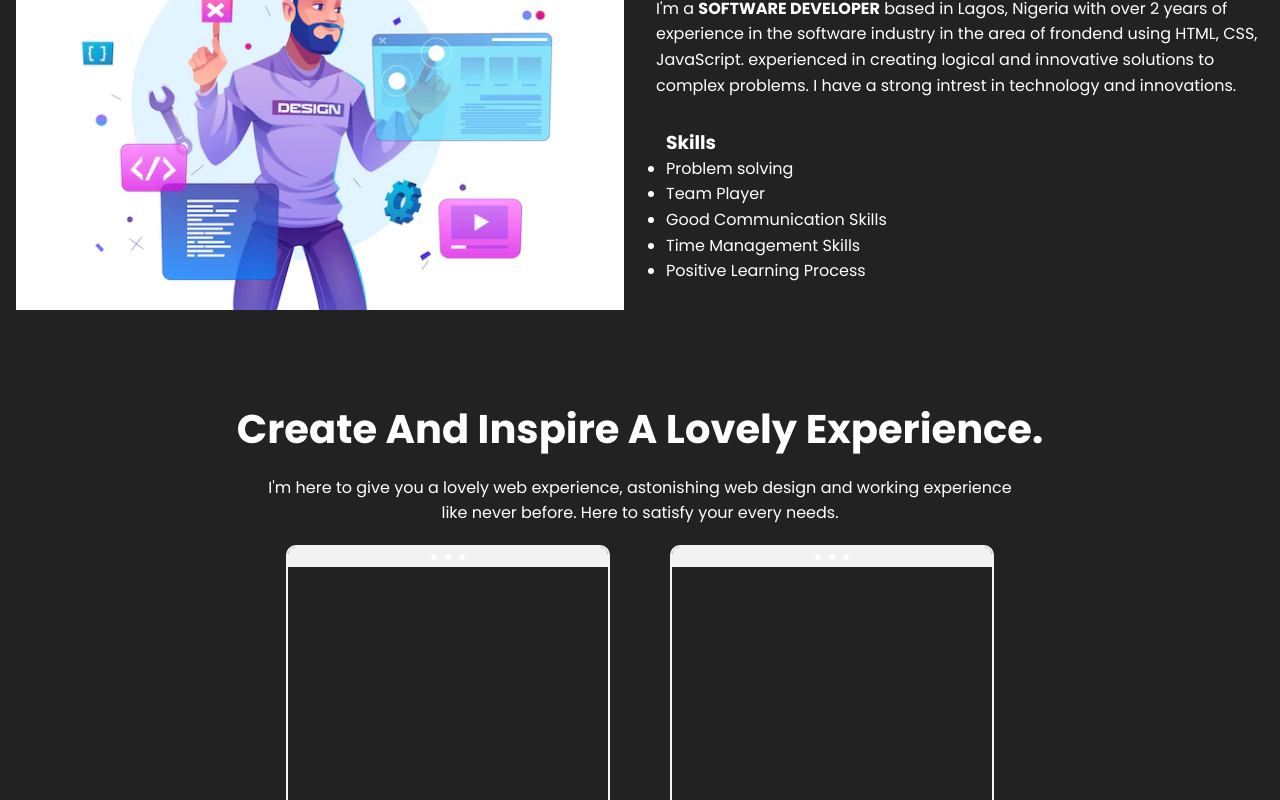
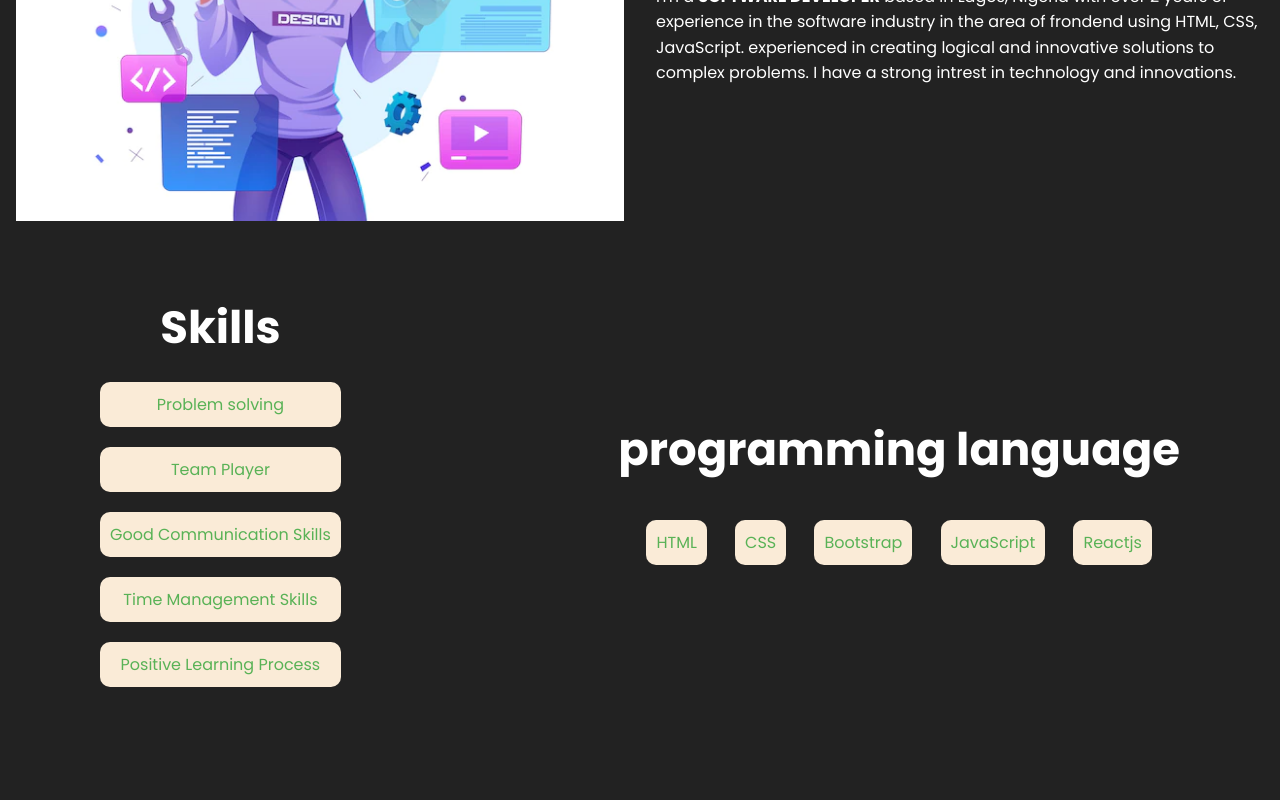
Before and after one commit to reedzclone/Portfolio, a React (Create React App) app: page / in a window 1280 px wide. Shown: the part 1000-1800 px from the top of the page. Built offline with nearby package versions, Linux system fonts and the light colour scheme.

Commit message:
added new component

```diff
--- a/src/App.js
+++ b/src/App.js
@@ -1,10 +1,12 @@
 import React, { useContext } from 'react';
+// import { Route, Routes } from 'react-router-dom';
 import About from './components/about/About';
 import Contact from './components/contact/Contact';
 import { ThemeContext } from './components/context';
-import Cv from './components/cvdownload/Cv';
+// import Cv from './components/cvdownload/Cv';
 import Intro from './components/intro/Intro';
-import ProductList from './components/productList/ProductList';
+// import ProductList from './components/productList/ProductList';
+import Skills from './components/skills/Skills';
 import Toggle from './components/toggle/Toggle';
 
 const App = () => {
@@ -14,10 +16,11 @@ const App = () => {
   return (
       <div style={{backgroundColor: darkMode ? "#222" : "white",  color: darkMode && "white"}}>
       <Toggle />
-      <Cv />
+      {/* <Cv /> */}
       <Intro />
       <About />
-      <ProductList />
+      <Skills />
+      {/* <ProductList /> */}
       <Contact />
     </div>
 
--- a/src/components/about/About.css
+++ b/src/components/about/About.css
@@ -36,6 +36,10 @@
     margin-left: 10px;
 }
 
+.about-desc h3 {
+    font-size: 25px;
+}
+
 @media screen and (max-width: 600px) {
     .about {
         flex-direction: column;
--- a/src/components/about/About.jsx
+++ b/src/components/about/About.jsx
@@ -19,19 +19,6 @@ const About = () => {
                         intrest in technology and innovations.
                     </p>
                 </div>
-                <div className="about-desc">
-                    <h3>Skills</h3>
-                    <ul>
-                        <li>Problem solving</li>
-                        <li>Team Player</li>
-                        <li>Good Communication Skills</li>
-                        <li>Time Management Skills</li>
-                        <li>Positive Learning Process</li>
-
-                    </ul>
-                </div>
-
-
 
             </div>
         </div>
--- /dev/null
+++ b/src/components/skills/Skills.css
@@ -0,0 +1,55 @@
+.skill {
+    padding: 50px 100px;
+    display: flex;
+    text-align: center;
+    justify-content: space-between;
+    align-items: center;
+}
+
+h2 {
+    font-size: 45px;
+    margin-bottom: 1rem;
+}
+
+ul {
+    display: block;
+    list-style: none;
+}
+
+li {
+    margin: 20px 0px;
+}
+
+li .num {
+    display: flex;
+    justify-self: flex-start;
+}
+
+.lan-list {
+    display: flex;
+    justify-content: space-evenly;
+
+}
+
+li {
+    background-color: antiquewhite;
+    opacity: 1;
+    padding: 10px;
+    border-radius: 10px;
+    color: #59b256;
+}
+
+li:hover {
+    border: 2px solid #59b256;
+    background-color: #59b256;
+    color: blue;
+    cursor: pointer;
+}
+
+@media screen and (max-width: 600px) {
+    .skill {
+        display: flex;
+        flex-direction: column;
+    }
+
+}
--- /dev/null
+++ b/src/components/skills/Skills.jsx
@@ -0,0 +1,31 @@
+import React from 'react'
+import "./Skills.css"
+
+const Skills = () => {
+  return (
+    <div className='skill'>
+        <div className="s-list">
+        <h2>Skills</h2>
+            <ul>
+                <li>Problem solving</li>
+                <li>Team Player</li>
+               <li>Good Communication Skills</li>
+                <li>Time Management Skills</li>
+                <li>Positive Learning Process</li>
+            </ul>
+        </div>
+        <div className="p-language">
+            <h2>programming language</h2>
+            <ul className='lan-list'>
+                <li> HTML </li>
+                <li> CSS</li>
+                <li>Bootstrap</li>
+                <li>JavaScript</li>
+                <li>Reactjs</li>
+            </ul>
+        </div>
+    </div>
+  )
+}
+
+export default Skills
--- a/src/index.js
+++ b/src/index.js
@@ -1,5 +1,6 @@
 import React from 'react';
 import ReactDOM from 'react-dom/client';
+import { BrowserRouter } from 'react-router-dom';
 import App from './App';
 import { ThemeProvider } from './components/context';
 import reportWebVitals from './reportWebVitals';
@@ -7,10 +8,11 @@ import reportWebVitals from './reportWebVitals';
 const root = ReactDOM.createRoot(document.getElementById('root'));
 root.render(
   <React.StrictMode>
+    <BrowserRouter>
     <ThemeProvider>
-    <App />
+     <App />
     </ThemeProvider>
-
+    </BrowserRouter>
   </React.StrictMode>
 );
 
```
Also changed, not shown: src/components/navbar/Navbar.jsx (+4 -6 lines).
